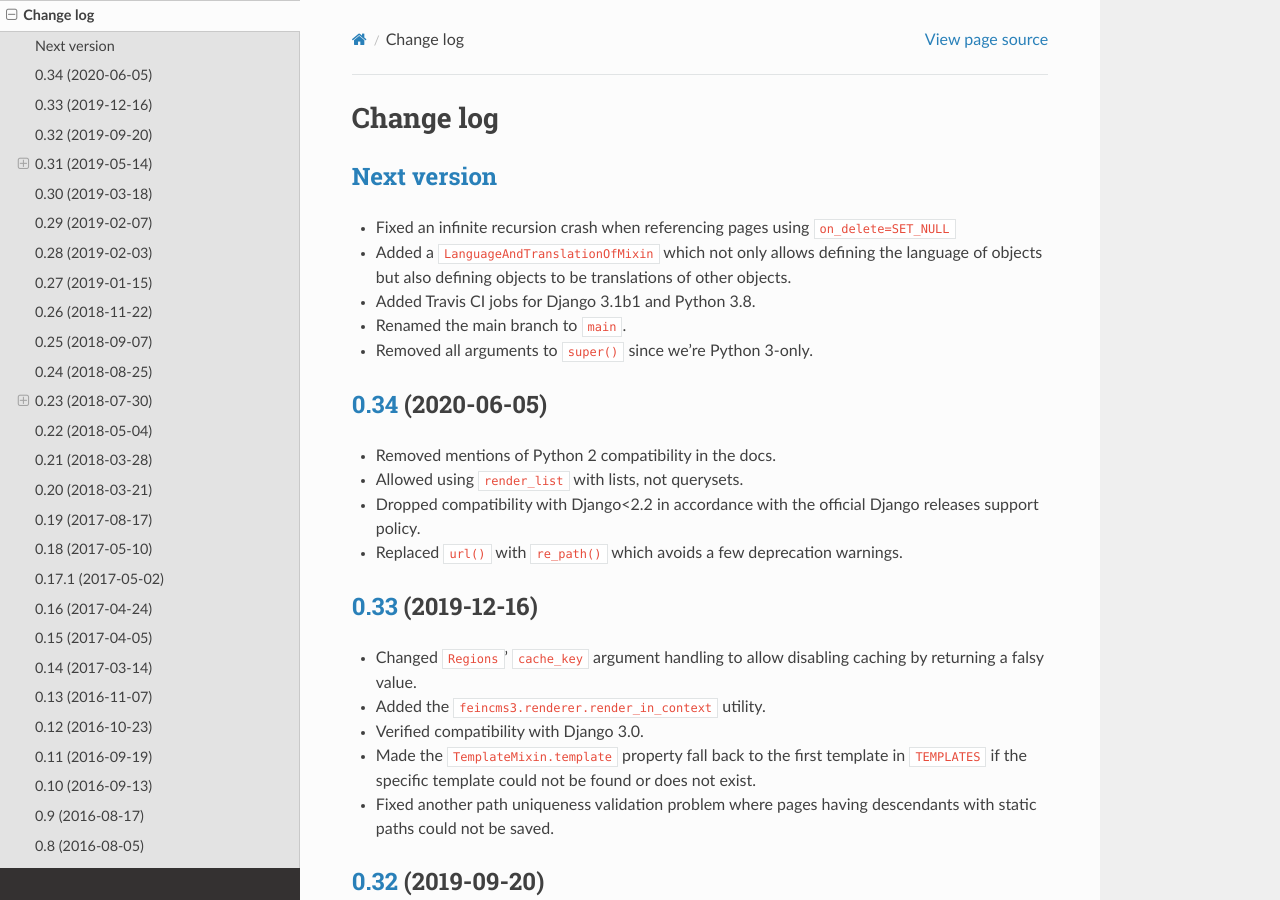
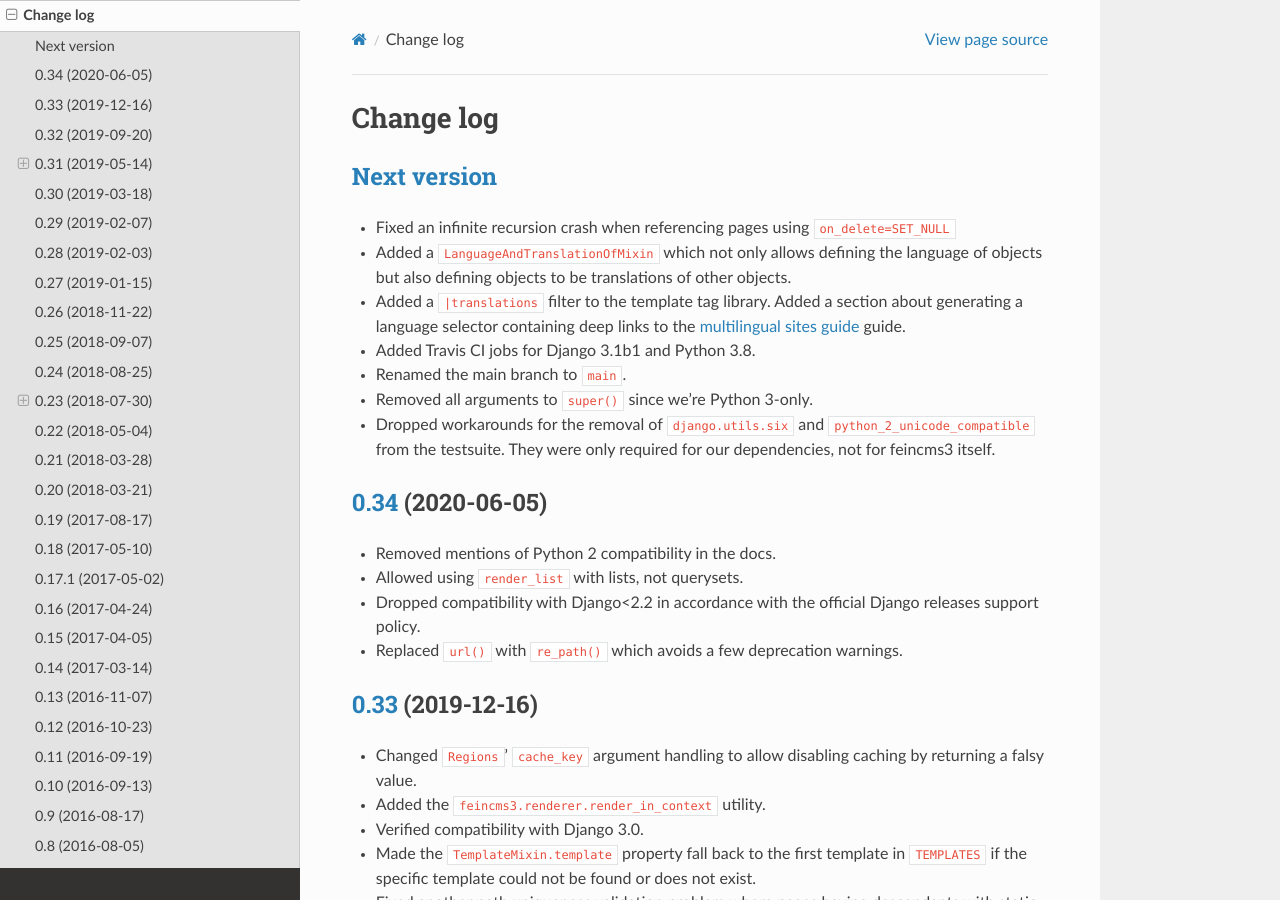
Before and after one commit to feincms/feincms3, a Sphinx documentation site: the page built from docs/project/changelog.rst, in a window 1280 px wide and 900 px high. Built offline with Sphinx 7.4.7 and the Read the Docs theme 2.0.0, drawn with Linux system fonts in a browser that asks for light colours; the version number could not be read and is left out.

Commit message:
Amend the CHANGELOG

```diff
--- a/CHANGELOG.rst
+++ b/CHANGELOG.rst
@@ -11,9 +11,15 @@ Change log
 - Added a ``LanguageAndTranslationOfMixin`` which not only allows
   defining the language of objects but also defining objects to be
   translations of other objects.
+- Added a ``|translations`` filter to the template tag library. Added a
+  section about generating a language selector containing deep links to
+  the :ref:`multilingual sites guide <multilingual-sites>` guide.
 - Added Travis CI jobs for Django 3.1b1 and Python 3.8.
 - Renamed the main branch to ``main``.
 - Removed all arguments to ``super()`` since we're Python 3-only.
+- Dropped workarounds for the removal of ``django.utils.six`` and
+  ``python_2_unicode_compatible`` from the testsuite. They were only
+  required for our dependencies, not for feincms3 itself.
 
 
 `0.34`_ (2020-06-05)
--- a/docs/guides/multilingual-sites.rst
+++ b/docs/guides/multilingual-sites.rst
@@ -1,3 +1,5 @@
+.. _multilingual-sites:
+
 Multilingual sites
 ==================
 
```
